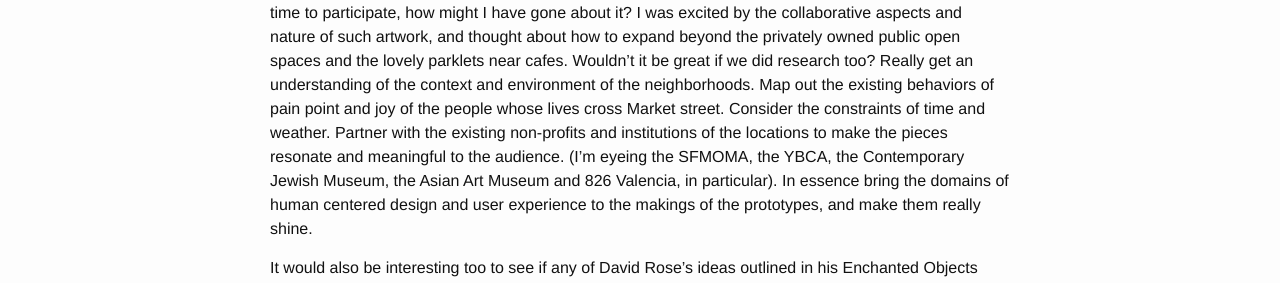
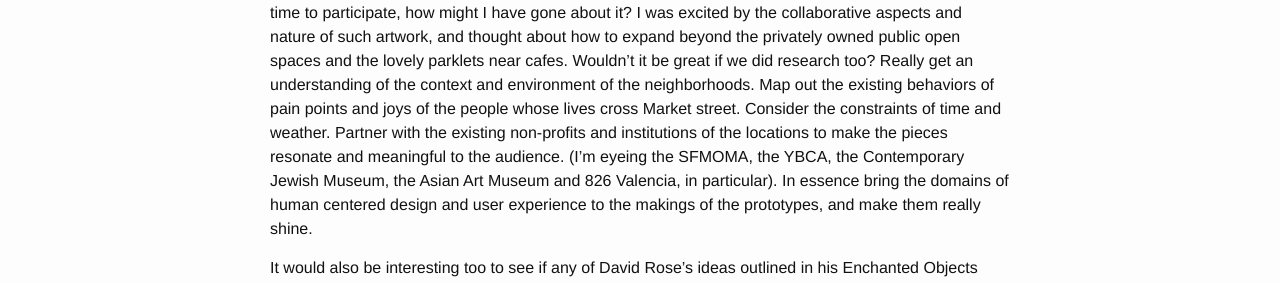
Before and after one commit to avenuemagpie/art-design, a Jekyll site: the page built from _posts/2016-10-9-market-street-prototyping-festival.md, in a window 1280 px wide. Shown: the part 354-637 px from the top of the page. Built offline with Jekyll 4.4.1, drawn with Linux system fonts in a browser that asks for light colours; comment, search, counter and statistics services are not loaded; some of the changed text lies outside the part shown.

Commit message:
mspf write up

```diff
--- a/_posts/2016-10-9-market-street-prototyping-festival.md
+++ b/_posts/2016-10-9-market-street-prototyping-festival.md
@@ -14,7 +14,7 @@
 
 I was excited this year to catch the tail end of the Market Street Prototyping Festival. This year some flair was added with the addition of the Sunset pianos scattered alongside the projects, it was a lovely touch. I definitely appreciate and recognize the efforts, work and ideas of all of the participants and organizers, and would like to congratulate them on making San Francisco a unique place to visit, work and live in. Thank you so much.
 
-The festival also gave me some time to reflect on how public art can grow in San Francisco. If I found time to participate, how might I have gone about it? I was excited by the collaborative aspects and nature of such artwork, and thought about how to expand beyond the privately owned public open spaces and the lovely parklets near cafes. Wouldn’t it be great if we did research too? Really get an understanding of the context and environment of the neighborhoods. Map out the existing behaviors of pain point and joy of the people whose lives cross Market street. Consider the constraints of time and weather. Partner with the existing non-profits and institutions of the locations to make the pieces resonate and meaningful to the audience. (I’m eyeing the SFMOMA, the YBCA, the Contemporary Jewish Museum, the Asian Art Museum and 826 Valencia, in particular). In essence bring the domains of human centered design and user experience to the makings of the prototypes, and make them really shine.
+The festival also gave me some time to reflect on how public art can grow in San Francisco. If I found time to participate, how might I have gone about it? I was excited by the collaborative aspects and nature of such artwork, and thought about how to expand beyond the privately owned public open spaces and the lovely parklets near cafes. Wouldn’t it be great if we did research too? Really get an understanding of the context and environment of the neighborhoods. Map out the existing behaviors of pain points and joys of the people whose lives cross Market street. Consider the constraints of time and weather. Partner with the existing non-profits and institutions of the locations to make the pieces resonate and meaningful to the audience. (I’m eyeing the SFMOMA, the YBCA, the Contemporary Jewish Museum, the Asian Art Museum and 826 Valencia, in particular). In essence bring the domains of human centered design and user experience to the makings of the prototypes, and make them really shine.
 
 It would also be interesting too to see if any of David Rose’s ideas outlined in his Enchanted Objects could be applied. The ideas of omniscience, telepathy, safekeeping, immortality, teleportation and expression. Maybe even with a slant humor of internet memes, something that involves cats or along the style of Jessica Walsh graphic art. That’ll be dependent on the culture of the neighborhood though I suppose. I can’t wait to see what 2017 brings in.
 
```
